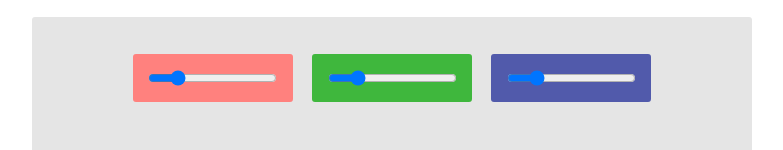
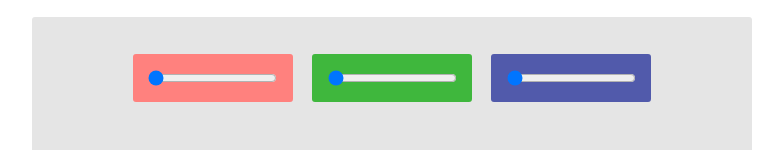
Before and after one commit to jbiers/color-generator, a React (Create React App) app: page / in a window 1280 px wide. Shown: the part 189-339 px from the top of the page, without its empty margins (248-1031 px from the left). Built offline with nearby package versions, Linux system fonts and the light colour scheme.

Commit message:
get color input value

```diff
--- a/src/components/ColorGenerator/index.tsx
+++ b/src/components/ColorGenerator/index.tsx
@@ -1,22 +1,27 @@
+import { useState } from "react";
 import { GeneratedColor } from "../GeneratedColor";
 import { GeneratedColorCode } from "../GeneratedColorCode";
 import { Container } from "./styles";
 
 export function ColorGenerator() {
+    const [red, setRed] = useState<Number>(0)
+    const [green, setGreen] = useState<Number>(0)
+    const [blue, setBlue] = useState<Number>(0)
+
     return (
         <Container>
             <div className="colors">
                 <div className="color red">
                     <input type="range" id="red" name="red"
-                        min="0" max="255" />
+                        min="0" max="255" defaultValue="0" onChange={change => setRed(parseInt(change.target.value))} />
                 </div>
                 <div className="color green">
                     <input type="range" id="red" name="red"
-                        min="0" max="255" />
+                        min="0" max="255" defaultValue="0" onChange={change => setGreen(parseInt(change.target.value))} />
                 </div>
                 <div className="color blue">
                     <input type="range" id="red" name="red"
-                        min="0" max="255" />
+                        min="0" max="255" defaultValue="0" onChange={change => setBlue(parseInt(change.target.value))} />
                 </div>
             </div>
 
```
